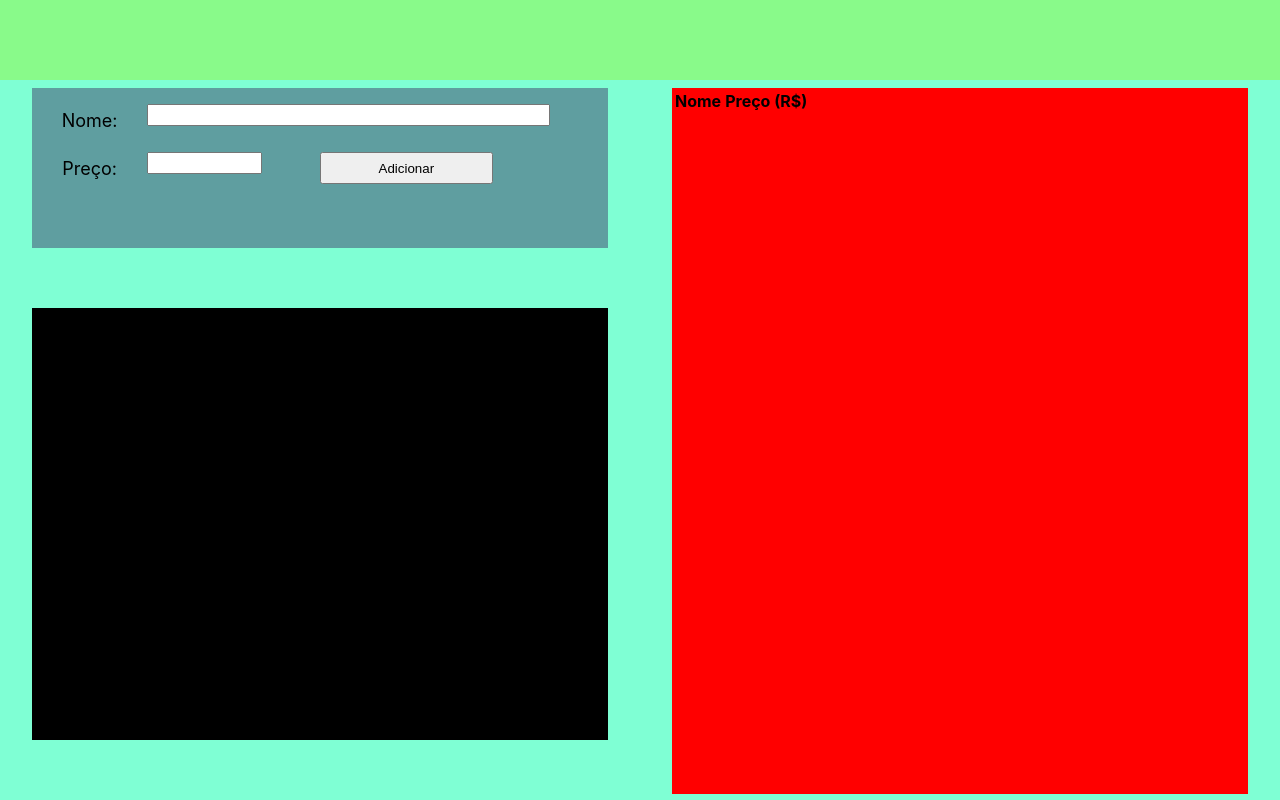
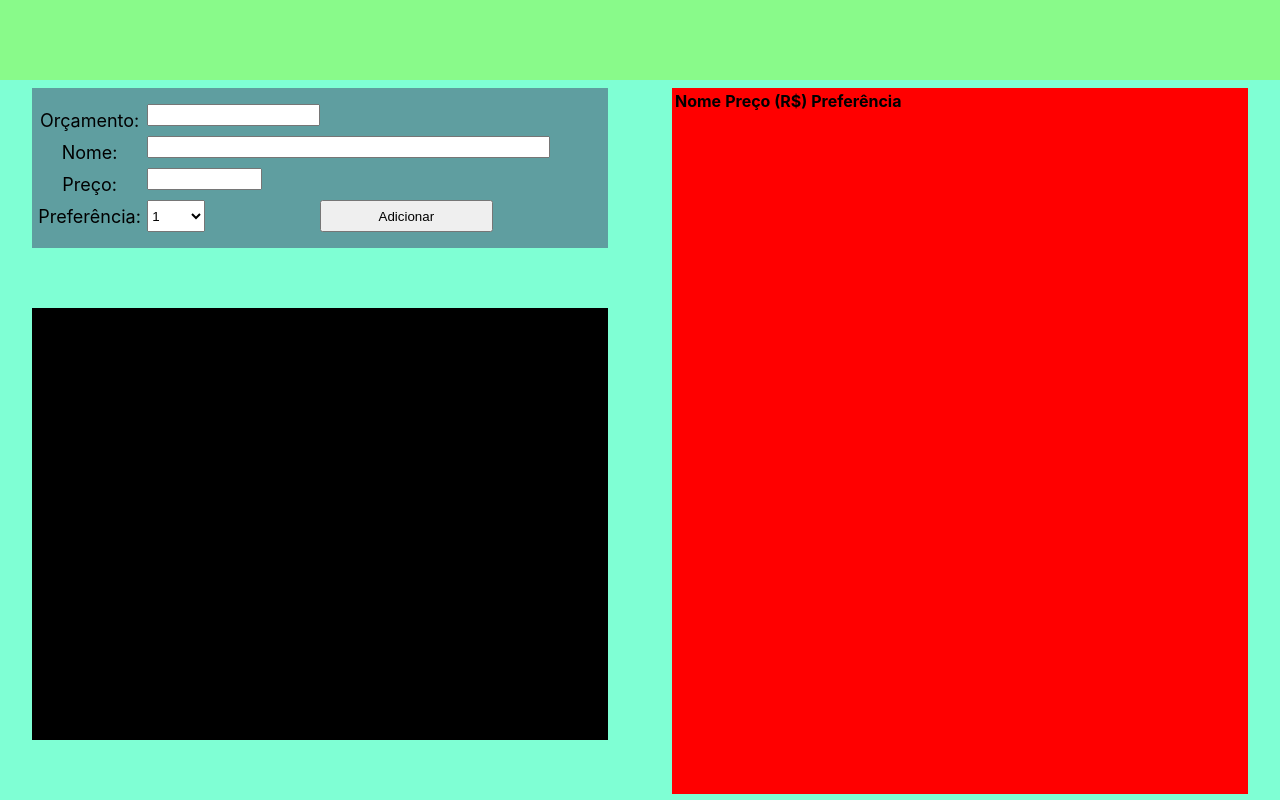
Before and after one commit to projeto-de-algoritmos/Greed_NiceBuy, a React (Create React App) app in the folder nice_buy/: page / in a window 1280 px wide. Built offline with nearby package versions, Linux system fonts and the light colour scheme.

Commit message:
Adicionado orcamento e atributo preferencia para produto

```diff
--- a/nice_buy/src/App.css
+++ b/nice_buy/src/App.css
@@ -48,13 +48,31 @@
   font-size: large;
 }
 
-.input-nome {
+.input-orcamento{
   grid-row-start: 2;
   grid-row-end: 3;
 }
 
+.input-nome {
+  grid-row-start: 4;
+  grid-row-end: 5;
+}
+
 .input-preco {
-  grid-row-start: 5;
+  grid-row-start: 6;
+  grid-row-end: 7;
+}
+
+.input-preferencia {
+  grid-row-start: 8;
+  grid-row-end: 10;
+}
+
+.input-area #orcamento {
+  height: 100%;
+  font-size: large;
+  grid-column-start: 3;
+  grid-column-end: 6;
 }
 
 .input-area #nome {
@@ -69,11 +87,17 @@
   grid-column-end: 5;
 }
 
+.input-preferencia #preferencia {
+  height: 100%;
+  grid-column-start: 3;
+  grid-column-end: 5;
+}
+
 .input-area button {
   grid-column-start: 6;
   grid-column-end: 9;
-  grid-row-start: 5;
-  grid-row-end: 7;
+  grid-row-start: 8;
+  grid-row-end: 10;
 }
 
 .input-area label {
--- a/nice_buy/src/App.js
+++ b/nice_buy/src/App.js
@@ -4,10 +4,13 @@ import './App.css';
 function App() {
   const [name, setName] = useState('Default')
   const [preco, setPreco] = useState(999)
+  const [preferencia, setPreferencia] = useState(1)
   const [product, setProduct] = useState([])
+  const [orcamento, setOrcamento] = useState(0)
 
   const handleAdd = async() => {
-    await setProduct( previus => [...previus, [name, preco]] )
+    await setProduct( previus => [...previus, [name, preco, preferencia]] )
+    setPreferencia(1)
   }
 
   function ProductList(props){
@@ -16,6 +19,7 @@ function App() {
       <tr>
         <td>{product[0]}</td>
         <td>{product[1]}</td>
+        <td>{product[2]}</td>
       </tr>
     );
     return(
@@ -23,10 +27,21 @@ function App() {
         <tr>
           <th>Nome</th>
           <th>Preço (R$)</th>
+          <th>Preferência</th>
         </tr>
         {listItems}
       </table>
     );
+  }
+
+  function ListOptions(){
+    const list = [...Array(10).keys()].map(i => i+1)
+    const listOptions = list.map((option) =>
+      <option value={option}>
+        {option}
+      </option>
+    )
+    return listOptions
   }
 
   return (
@@ -35,10 +50,16 @@ function App() {
       <div className="App-body">
         <div className="divider">
           <div className="input-area">
+            <label for="orcamento" className="input-orcamento">Orçamento:</label>
+            <input type="number" id="orcamento" className="input-orcamento" onChange={(event) => {setOrcamento(Number(event.target.value))}}></input>
             <label for="nome" className="input-nome">Nome:</label>
             <input type="text" id="nome" className="input-nome" onChange={(event) => {setName(event.target.value)}}></input>
             <label for="preco" className="input-preco">Preço:</label>
             <input type="number" id="preco" className="input-preco" onChange={(event) => {setPreco(Number(event.target.value))}}></input>
+            <label for="preferencia" className="input-preferencia" id="preferencia-label">Preferência:</label>
+            <select id="preferencia" className="input-preferencia" value={preferencia} onChange={(event)=>{setPreferencia(event.target.value)}}>
+              <ListOptions></ListOptions>
+            </select>
             <button onClickCapture={ handleAdd } >Adicionar</button>
           </div>
           <div className="show-bar">
```
